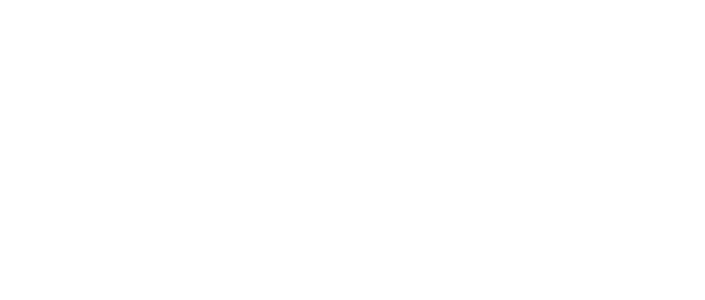
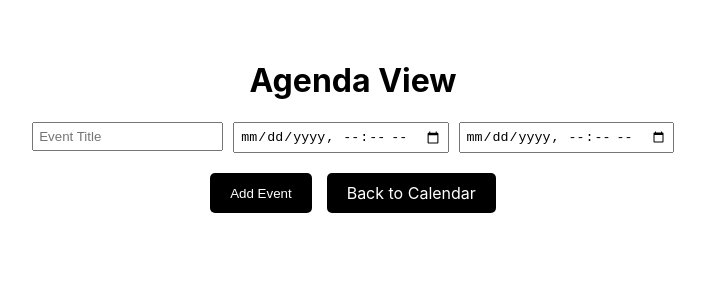
Before and after one commit to haranbaa/Calender, a React (Create React App) app in the folder calendar-app/: page /agenda in a window 1280 px wide. Before the commit this address had no page. Shown: the top 300 px of the page, without its empty margins (287-992 px from the left). Built offline with nearby package versions, Linux system fonts and the light colour scheme.

Commit message:
Add main App component

```diff
--- a/calendar-app/src/App.js
+++ b/calendar-app/src/App.js
@@ -1,30 +1,45 @@
-import React, { useState, useMemo, useCallback, useEffect } from 'react';
-import { BrowserRouter as Router, Routes, Route } from 'react-router-dom';
+import React, { useState, useCallback, useEffect } from 'react';
+import { BrowserRouter as Router, Routes, Route, Link } from 'react-router-dom';
 import Home from './components/Home';
 import EventDetails from './components/EventDetails';
+import AgendaView from './components/AgendaView';
 import { Calendar, momentLocalizer } from 'react-big-calendar';
 import moment from 'moment';
 import 'react-big-calendar/lib/css/react-big-calendar.css';
 
 const localizer = momentLocalizer(moment);
 
+// Custom Toolbar Component
+const CustomToolbar = (props) => {
+  const { onNavigate, label } = props;
+
+  return (
+    <div style={{ display: 'flex', alignItems: 'center', justifyContent: 'space-between', marginBottom: '10px' }}>
+      <div style={{ display: 'flex', gap: '10px' }}>
+        <button onClick={() => onNavigate('TODAY')} style={toolbarButtonStyle}>
+          Today
+        </button>
+        <button onClick={() => onNavigate('PREV')} style={toolbarButtonStyle}>
+          Back
+        </button>
+        <button onClick={() => onNavigate('NEXT')} style={toolbarButtonStyle}>
+          Next
+        </button>
+      </div>
+      <span style={{ fontSize: '16px', fontWeight: 'bold' }}>{label}</span>
+      {/* Only show Home and Agenda buttons */}
+      <div style={{ display: 'flex', gap: '10px' }}>
+        <Link to="/" style={toolbarButtonStyle}>Home</Link>
+        <Link to="/agenda" style={toolbarButtonStyle}>Agenda</Link>
+      </div>
+    </div>
+  );
+};
+
 function App() {
   const [myEvents, setEvents] = useState([]);
-  const [isToastOpen, setToastOpen] = useState(false);
-  const [toastMessage, setToastMessage] = useState('');
   const [selectedEvent, setSelectedEvent] = useState(null);
   const [isPopupOpen, setPopupOpen] = useState(false);
-
-  const myView = useMemo(
-    () => ({
-      calendar: { type: 'month' },
-    }),
-    [],
-  );
-
-  const handleToastClose = useCallback(() => {
-    setToastOpen(false);
-  }, []);
 
   const handleEventClick = useCallback((event) => {
     setSelectedEvent(event);
@@ -37,36 +52,48 @@ function App() {
 
   const addDemoEvents = () => {
     const demoEvents = [
-      { id: 1, start: new Date(2024, 10, 20, 9, 0), end: new Date(2024, 10, 20, 10, 0), title: 'Product Team Meeting', color: '#ff4500' },
-      { id: 2, start: new Date(2024, 10, 21, 12, 0), end: new Date(2024, 10, 21, 13, 0), title: 'Stakeholder Meeting', color: '#008000' },
-      { id: 3, start: new Date(2024, 10, 22, 15, 0), end: new Date(2024, 10, 22, 16, 0), title: 'Lunch @ Butcher\'s', color: '#1e90ff' },
-      { id: 4, start: new Date(2024, 10, 20), end: new Date(2024, 10, 22), title: 'Multi-day Conference', color: '#ff69b4', allDay: true },
+      { id: 1, start: new Date(2024, 10, 23, 9, 0), end: new Date(2024, 10, 23, 10, 0), title: 'Workout with the boys' },
+      { id: 2, start: new Date(2024, 10, 21, 12, 0), end: new Date(2024, 10, 21, 13, 0), title: 'Dinner with Friends' },
+      { id: 3, start: new Date(2024, 10, 22, 15, 0), end: new Date(2024, 10, 22, 16, 0), title: 'Restyle My Project' },
+      { id: 4, start: new Date(2024, 10, 20), end: new Date(2024, 10, 22), title: 'REACT', allDay: true },
+      { id: 5, start: new Date(2024, 10, 25, 10, 0), end: new Date(2024, 10, 25, 11, 0), title: 'Meeting Arcelormittal' },
+      { id: 6, start: new Date(2024, 10, 25, 14, 0), end: new Date(2024, 10, 25, 15, 0), title: 'Meeting with Basile' },
     ];
     setEvents(demoEvents);
   };
 
   useEffect(() => {
-    // Load initial events (can be from API)
     addDemoEvents();
   }, []);
 
+  const addEventToCalendar = (event) => {
+    setEvents((prevEvents) => [...prevEvents, event]);
+  };
+
   return (
     <Router>
+      <div style={{ padding: '20px' }}>
+        {/* Routes */}
         <Routes>
           <Route path="/" element={<Home />} />
-        <Route path="/calendar" element={
+          <Route
+            path="/calendar"
+            element={
               <>
                 <Calendar
                   localizer={localizer}
                   events={myEvents}
                   startAccessor="start"
                   endAccessor="end"
-              style={{ height: 500 }}
+                  style={{ height: 500, marginBottom: '20px' }}
                   onSelectEvent={handleEventClick}
+                  components={{
+                    toolbar: CustomToolbar, // Use custom toolbar
+                  }}
                 />
 
                 {isPopupOpen && selectedEvent && (
-              <div className="popup">
+                  <div className="popup" style={popupStyle}>
                     <h3>{selectedEvent.title}</h3>
                     <p>
                       <strong>Start:</strong> {selectedEvent.start.toString()}
@@ -74,22 +101,42 @@ function App() {
                     <p>
                       <strong>End:</strong> {selectedEvent.end.toString()}
                     </p>
-                <button onClick={closePopup}>Close</button>
-              </div>
-            )}
-
-            {isToastOpen && (
-              <div className="toast">
-                {toastMessage}
-                <button onClick={handleToastClose}>Close</button>
+                    <button onClick={closePopup} style={toolbarButtonStyle}>Close</button>
                   </div>
                 )}
               </>
-        } />
-        <Route path="/event/:id" element={<EventDetails />} />
+            }
+          />
+          <Route path="/agenda" element={<AgendaView addEventToCalendar={addEventToCalendar} />} />
         </Routes>
+      </div>
     </Router>
   );
 }
 
+// Reusable Button Style (matches toolbar buttons)
+const toolbarButtonStyle = {
+  backgroundColor: '#f8f9fa',
+  border: '1px solid #ced4da',
+  color: '#495057',
+  padding: '5px 10px',
+  borderRadius: '4px',
+  textDecoration: 'none',
+  fontSize: '14px',
+  cursor: 'pointer',
+};
+
+const popupStyle = {
+  position: 'fixed',
+  top: '50%',
+  left: '50%',
+  transform: 'translate(-50%, -50%)',
+  backgroundColor: '#fff',
+  padding: '20px',
+  borderRadius: '5px',
+  boxShadow: '0 4px 6px rgba(0, 0, 0, 0.1)',
+  zIndex: 1000,
+};
+//
+
 export default App;
--- /dev/null
+++ b/calendar-app/src/components/AgendaView.js
@@ -0,0 +1,88 @@
+import React, { useState } from 'react';
+import { Link } from 'react-router-dom';
+
+const AgendaView = ({ addEventToCalendar }) => {
+  const [title, setTitle] = useState('');
+  const [start, setStart] = useState('');
+  const [end, setEnd] = useState('');
+
+  const handleAddEvent = () => {
+    if (!title || !start || !end) {
+      alert('Please fill in all fields.');
+      return;
+    }
+
+    const newEvent = {
+      id: Date.now(),
+      title,
+      start: new Date(start),
+      end: new Date(end),
+    };
+
+    addEventToCalendar(newEvent);
+    setTitle('');
+    setStart('');
+    setEnd('');
+    alert('Event added!');
+  };
+
+  return (
+    <div style={{ textAlign: 'center', padding: '20px' }}>
+      <h1>Agenda View</h1>
+      <div style={{ marginBottom: '20px' }}>
+        <input
+          type="text"
+          placeholder="Event Title"
+          value={title}
+          onChange={(e) => setTitle(e.target.value)}
+          style={{ marginRight: '10px', padding: '5px' }}
+        />
+        <input
+          type="datetime-local"
+          placeholder="Start Time"
+          value={start}
+          onChange={(e) => setStart(e.target.value)}
+          style={{ marginRight: '10px', padding: '5px' }}
+        />
+        <input
+          type="datetime-local"
+          placeholder="End Time"
+          value={end}
+          onChange={(e) => setEnd(e.target.value)}
+          style={{ padding: '5px' }}
+        />
+      </div>
+      <div style={{ display: 'flex', justifyContent: 'center', gap: '15px', marginTop: '20px' }}>
+        <button
+          onClick={handleAddEvent}
+          style={{
+            padding: '10px 20px',
+            backgroundColor: '#000',
+            color: '#fff',
+            border: 'none',
+            borderRadius: '5px',
+            cursor: 'pointer',
+          }}
+        >
+          Add Event
+        </button>
+        <Link
+          to="/calendar"
+          style={{
+            padding: '10px 20px',
+            backgroundColor: '#000',
+            color: '#fff',
+            border: 'none',
+            borderRadius: '5px',
+            textDecoration: 'none',
+            display: 'inline-block',
+          }}
+        >
+          Back to Calendar
+        </Link>
+      </div>
+    </div>
+  );
+};
+
+export default AgendaView;
--- a/calendar-app/src/components/EventDetails.js
+++ b/calendar-app/src/components/EventDetails.js
@@ -1,9 +1,34 @@
 import React from 'react';
 import { useParams } from 'react-router-dom';
 
-const EventDetails = () => {
+const EventDetails = ({ events }) => {
   const { id } = useParams();
-  return <h1>Nothing to see here: {id}</h1>;
+  const event = events.find((event) => event.id.toString() === id);
+
+  if (!event) {
+    return <div style={{ textAlign: 'center', marginTop: '20px' }}>Event not found</div>;
+  }
+
+  return (
+    <div style={{ textAlign: 'center', marginTop: '20px' }}>
+      <h1>{event.title}</h1>
+      <p>Date: {event.date}</p>
+      <p>Description: {event.description || 'No description available.'}</p>
+      <button
+        style={{
+          padding: '10px 20px',
+          marginTop: '20px',
+          backgroundColor: '#000',
+          color: '#fff',
+          borderRadius: '5px',
+          border: 'none',
+        }}
+        onClick={() => window.history.back()}
+      >
+        Back to Calendar
+      </button>
+    </div>
+  );
 };
 
 export default EventDetails;
--- a/calendar-app/src/components/Home.js
+++ b/calendar-app/src/components/Home.js
@@ -2,10 +2,52 @@ import React from 'react';
 import { Link } from 'react-router-dom';
 
 const Home = () => (
-  <div>
-    <h1>Welcome to the Calendar App</h1>
-    <Link to="/calendar">Go to Calendar</Link>
+  <div style={{ textAlign: 'center', marginTop: '50px' }}>
+    <h1>Welcome to ProCalendar</h1>
+    <p style={{ fontSize: '1.2em', marginBottom: '30px' }}>
+      ProCalendar is your ultimate scheduling solution. Manage your time efficiently, track your events, and stay organized.
+    </p>
+
+    <div style={{ display: 'flex', justifyContent: 'center', gap: '20px', marginBottom: '30px' }}>
+      <div style={infoBoxStyle}>
+        <h3>Track Events</h3>
+        <p>Stay on top of your schedule with our intuitive event tracking tools.</p>
+      </div>
+      <div style={infoBoxStyle}>
+        <h3>Easy Integration</h3>
+        <p>Sync with your favorite apps and keep everything in one place.</p>
+      </div>
+      <div style={infoBoxStyle}>
+        <h3>Boost Productivity</h3>
+        <p>Streamline your workflow and focus on what matters most.</p>
+      </div>
+    </div>
+
+    <Link to="/calendar" style={{ ...buttonStyle, fontSize: '16px' }}>
+      Go to Calendar
+    </Link>
   </div>
 );
 
+// Reusable styles
+const buttonStyle = {
+  padding: '10px 20px',
+  backgroundColor: '#000',
+  color: '#fff',
+  border: 'none',
+  borderRadius: '5px',
+  textDecoration: 'none',
+  fontSize: '14px',
+  cursor: 'pointer',
+};
+
+const infoBoxStyle = {
+  backgroundColor: '#f5f5f5',
+  padding: '20px',
+  borderRadius: '8px',
+  width: '200px',
+  textAlign: 'center',
+  boxShadow: '0 4px 6px rgba(0, 0, 0, 0.1)',
+};
+
 export default Home;
```
Also changed, not shown: calendar-app/src/components/Calendar.js (+40 -12 lines). Lines whose indentation alone changed are shown as unchanged.
